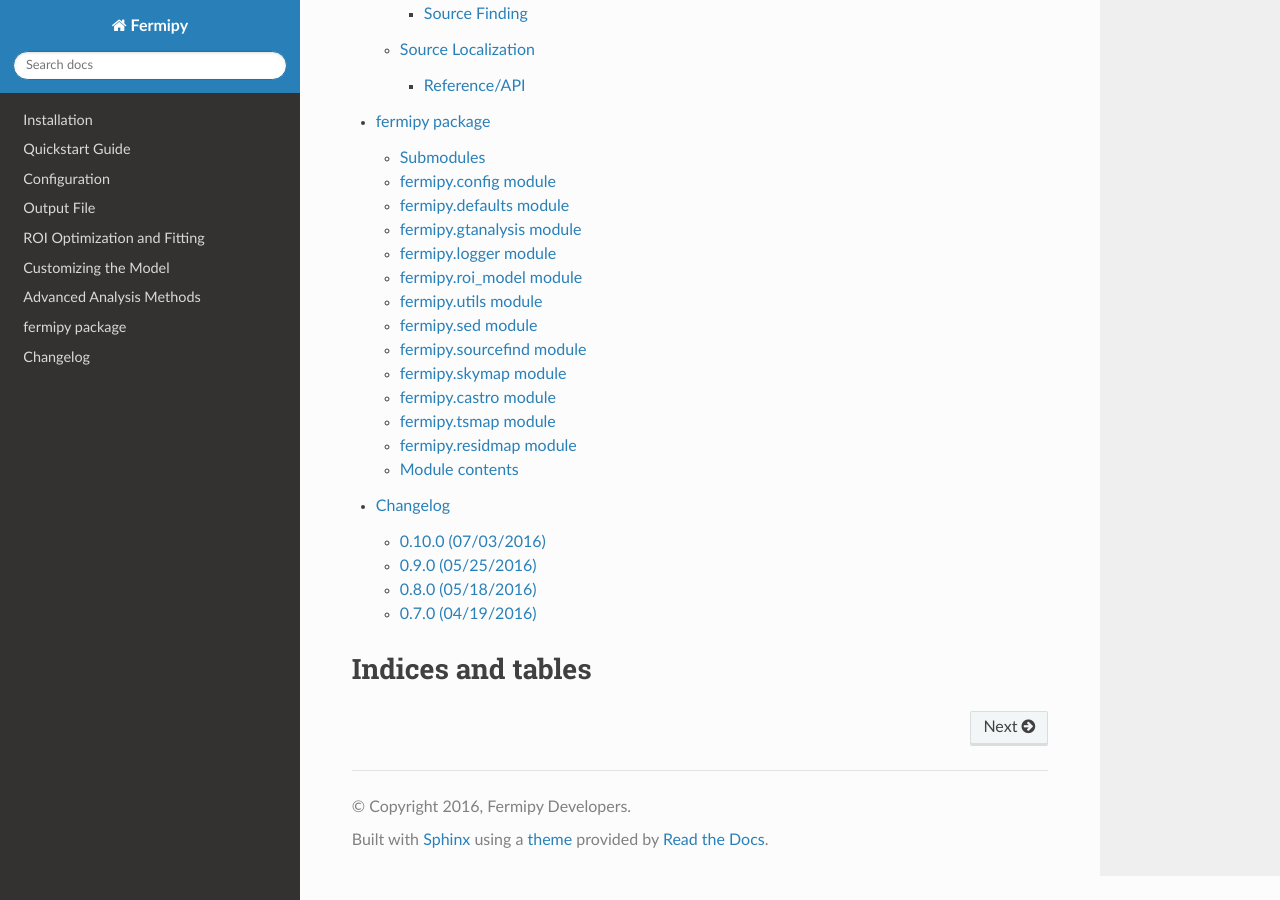
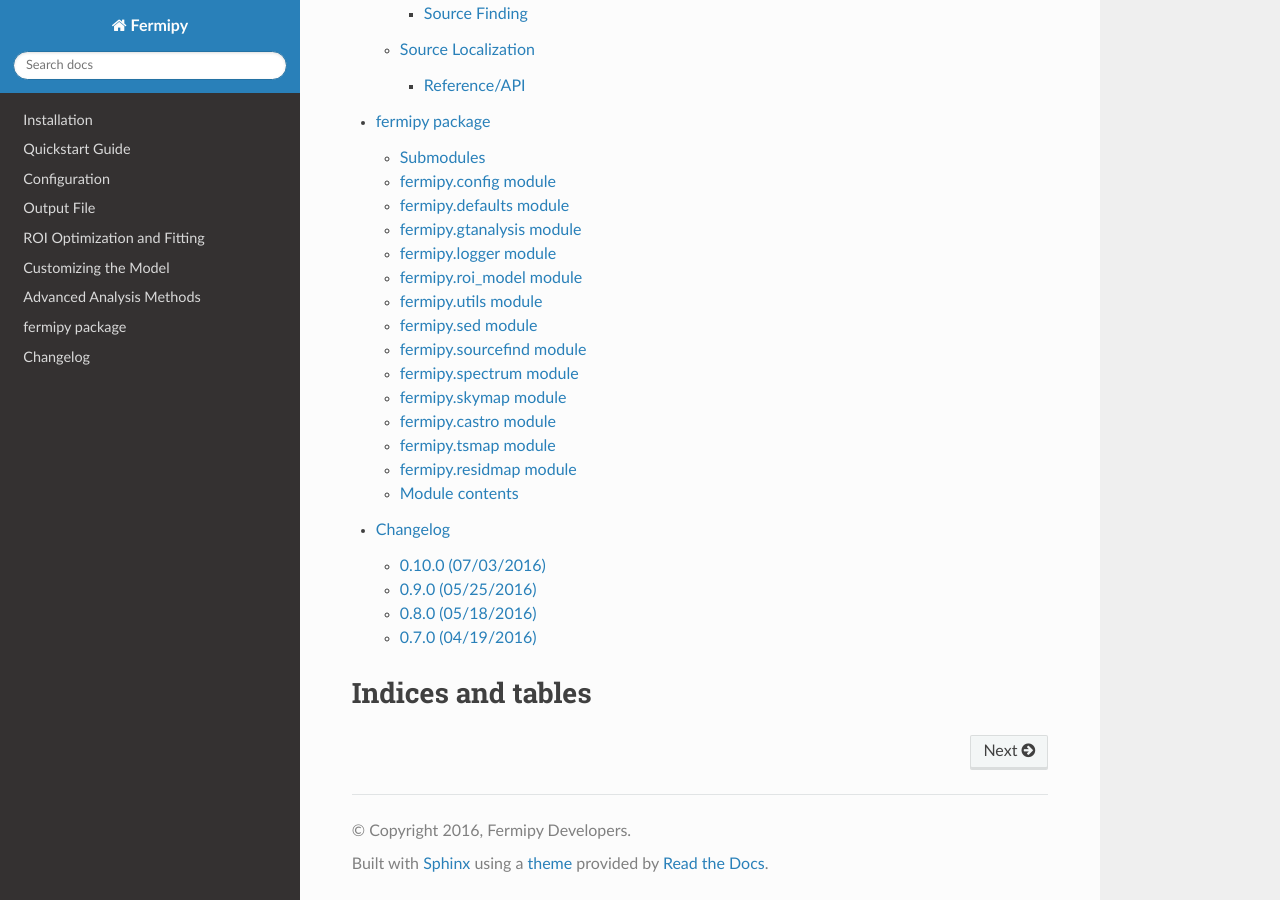
Before and after one commit to fermiPy/fermipy, a Sphinx documentation site: the page built from docs/index.rst, in a window 1280 px wide and 900 px high, scrolled down 2064 px. Built offline with Sphinx 7.4.7 and the Read the Docs theme 2.0.0, drawn with Linux system fonts in a browser that asks for light colours; the version number could not be read and is left out.

```diff
--- a/docs/conf.py
+++ b/docs/conf.py
@@ -32,7 +32,7 @@ MOCK_MODULES = ['pyLikelihood','pyIrfLoader',
                 'GtApp','astropy',
                 'astropy.coordinates','astropy.extern',
                 'astropy.io','astropy.wcs','astropy.io.fits',
-                'astropy.table','healpy','wcsaxes']
+                'astropy.table','astropy.units','healpy','wcsaxes']
 
 sys.modules.update((mod_name, Mock()) for mod_name in MOCK_MODULES)
 
--- a/docs/fermipy.rst
+++ b/docs/fermipy.rst
@@ -71,6 +71,14 @@ fermipy.sourcefind module
     :undoc-members:
     :show-inheritance:
 
+fermipy.spectrum module
+-----------------------
+
+.. automodule:: fermipy.spectrum
+    :members:
+    :undoc-members:
+    :show-inheritance:
+
 fermipy.skymap module
 ---------------------
 
```
